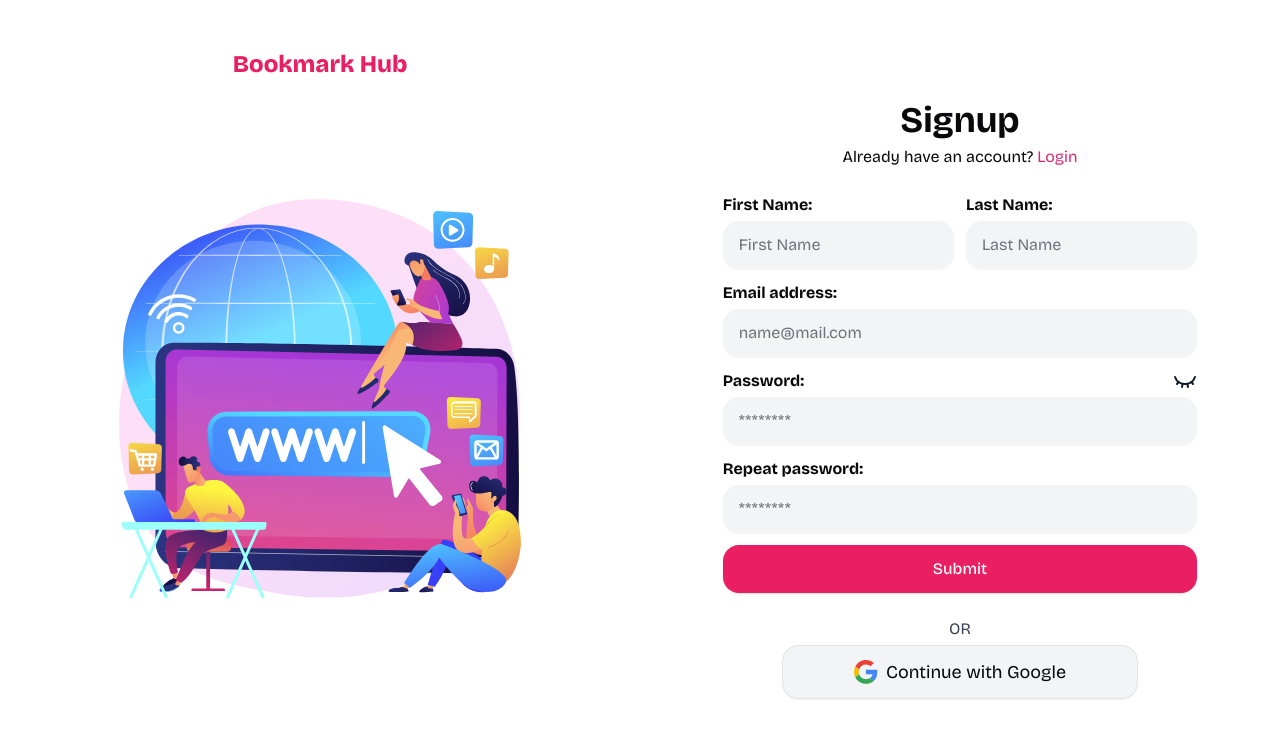
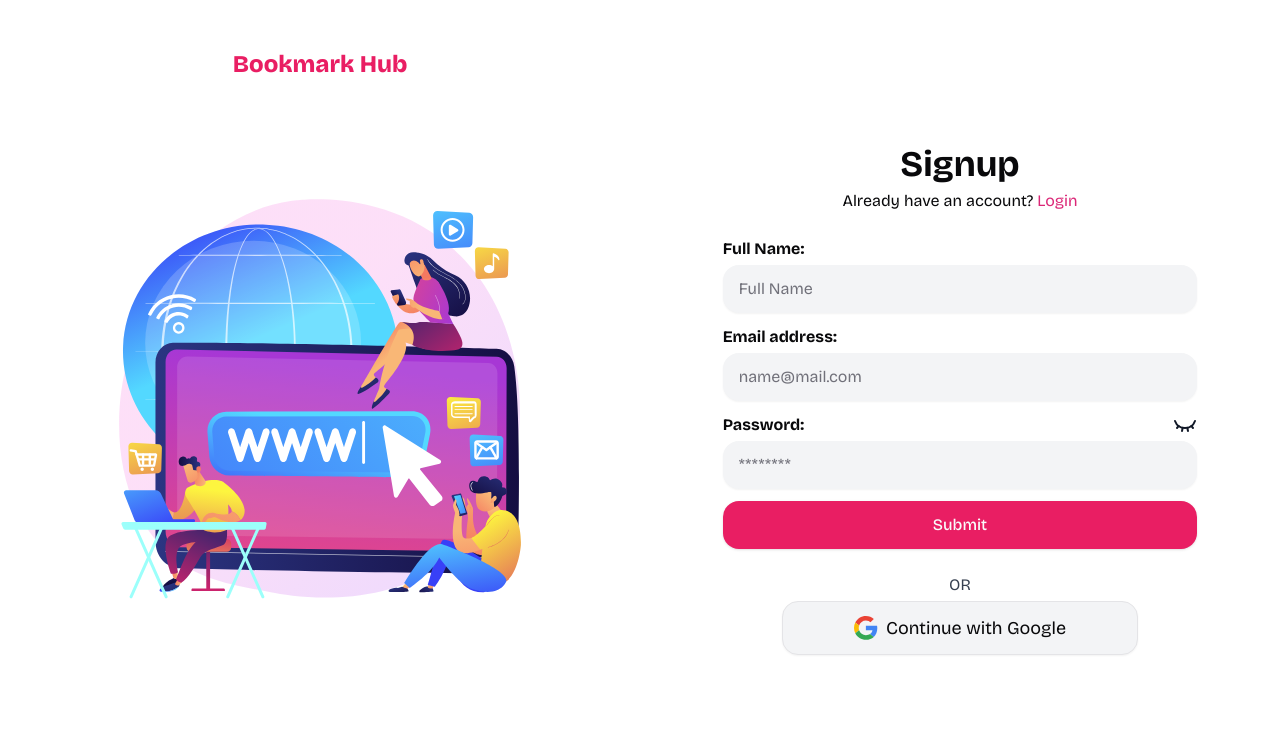
Before and after one commit to fisayo-dev/bookmark-hub, a Next.js app: page /signup in a window 1280 px wide. Shown: the top 738 px of the page. Built offline with nearby package versions, Linux system fonts and the light colour scheme.

Commit message:
edited form to have only useful inputs

```diff
--- a/app/(form)/signup/page.tsx
+++ b/app/(form)/signup/page.tsx
@@ -12,7 +12,6 @@ const SignupPage = () => {
   const {
     register,
     handleSubmit,
-    watch,
     formState: { errors },
   } = useForm()
 
@@ -32,30 +31,16 @@ const SignupPage = () => {
       </div>
 
       <form className="grid gap-3 items-start" onSubmit={handleSubmit(onSubmit)}>
-        <div className="grid gap-3 items-start grid-cols-2">
       <div className="grid gap-1">
-            <label className="font-bold">First Name:</label>
+        <label className="font-bold">Full Name:</label>
         <Input
-              {...register("firstName", { required: "First name is required" })}
+          {...register("fullName", { required: "First name is required" })}
           className="border rounded-2xl bg-gray-100 shadow-sm"
-              placeholder="First Name"
+          placeholder="Full Name"
           type="text"
         />
-            {errors.firstName && <p className="text-red-500 text-sm">{String(errors.firstName.message)}</p>}
+        {errors.fullName && <p className="text-red-500 text-sm">{String(errors.fullName.message)}</p>}
       </div>
-
-          <div className="grid gap-1">
-            <label className="font-bold">Last Name:</label>
-            <Input
-              {...register("lastName", { required: "Last name is required" })}
-              className="border rounded-2xl bg-gray-100 shadow-sm"
-              placeholder="Last Name"
-              type="text"
-            />
-            {errors.lastName && <p className="text-red-500 text-sm">{String(errors.lastName.message)}</p>}
-          </div>
-        </div>
-
         <div className="grid gap-1">
           <label className="font-bold">Email address:</label>
           <Input
@@ -91,22 +76,6 @@ const SignupPage = () => {
           {errors.password && <p className="text-red-500 text-sm">{String(errors.password.message)}</p>}
         </div>
 
-        <div className="grid gap-1">
-          <label className="font-bold">Repeat password:</label>
-          <Input
-            {...register("confirmPassword", {
-              required: "Please confirm your password",
-              validate: (value) => value === watch("password") || "Passwords do not match"
-            })}
-            className="border rounded-2xl bg-gray-100 shadow-sm"
-            placeholder="********"
-            type={showPasswords ? 'text' :
-              'password'
-            }
-          />
-          {errors.confirmPassword && <p className="text-red-500 text-sm">{String(errors.confirmPassword.message)}</p>}
-        </div>
-
         <Button type="submit" className="flex items-center gap-2">
           <p>Submit</p>
         </Button>
```
Lines whose indentation alone changed are shown as unchanged.
